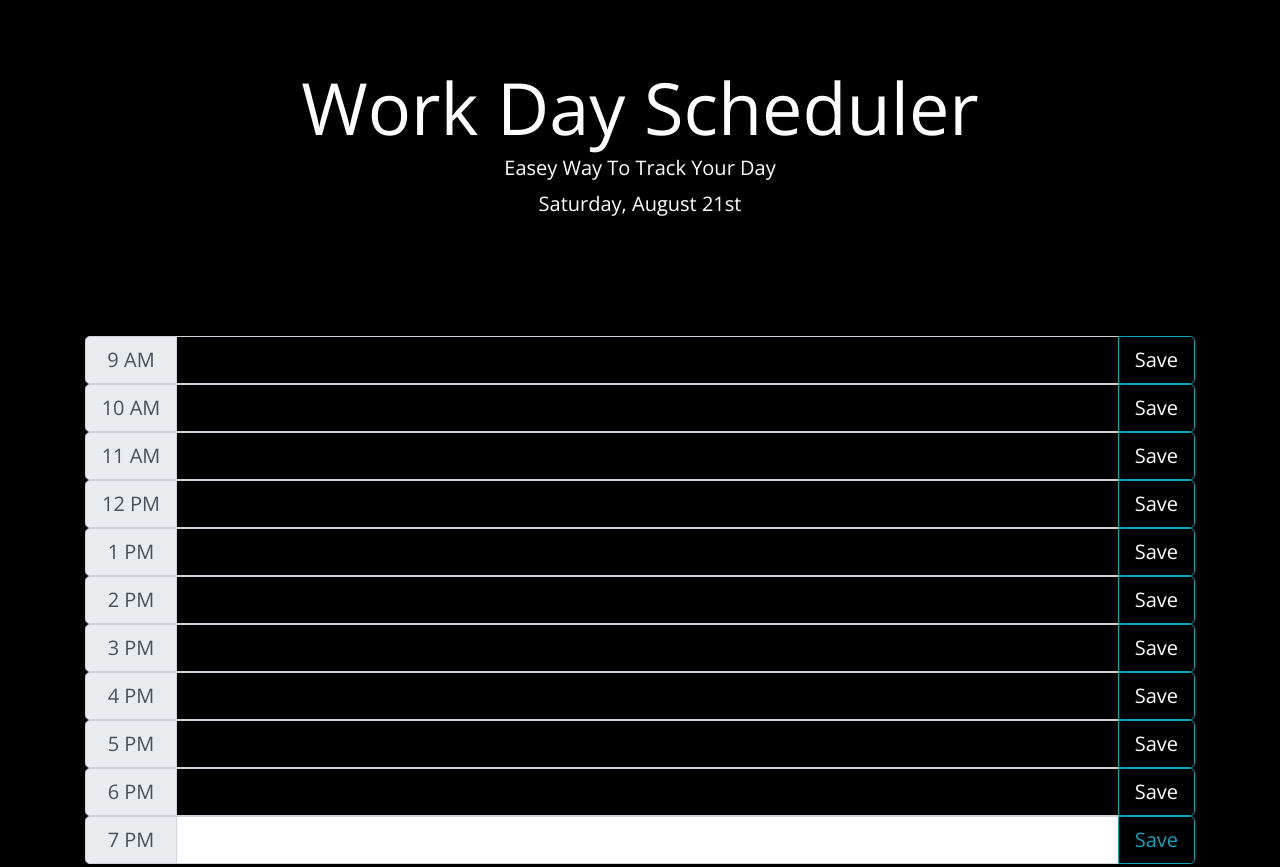
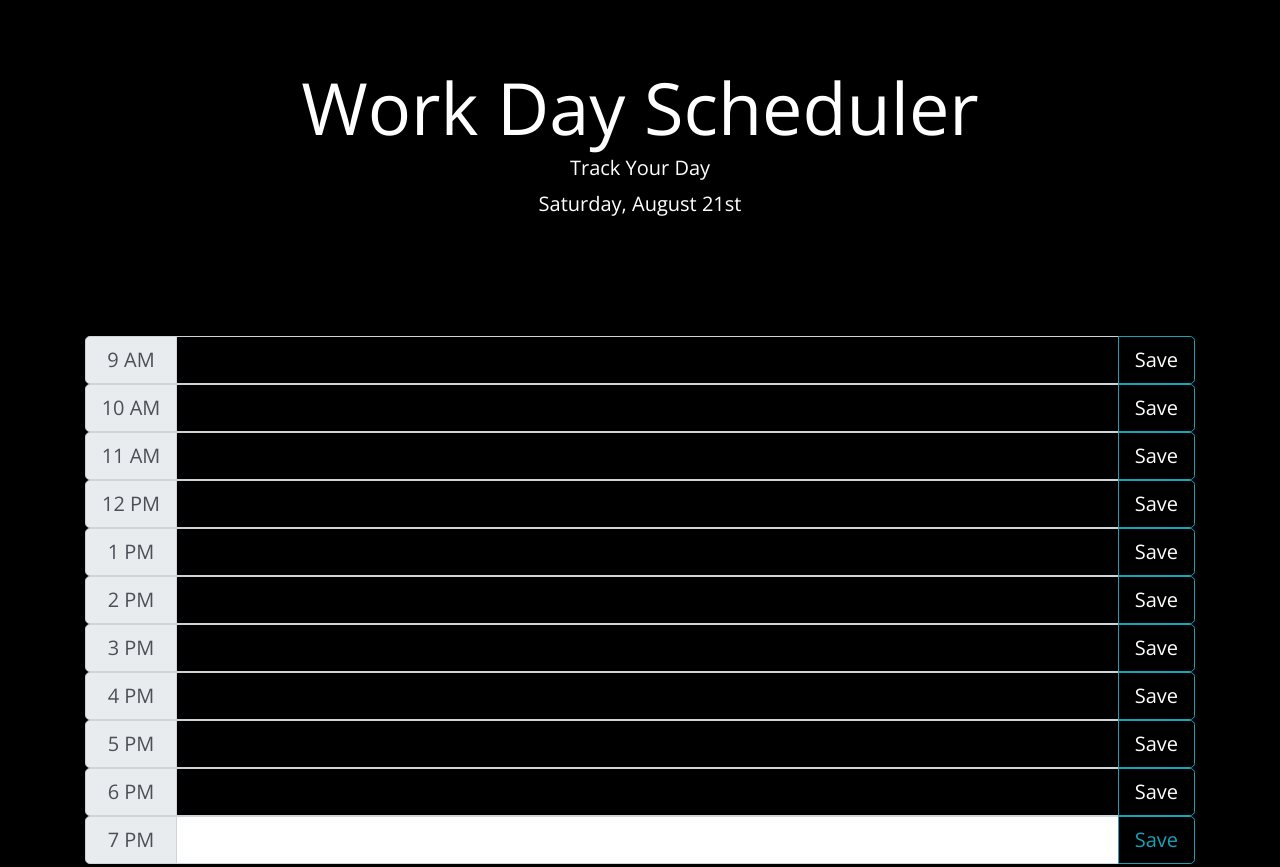
Before and after one commit to timothysepulvado/day-plan, a plain HTML site: page index.html in a window 1280 px wide. Shown: the top 867 px of the page. Drawn offline with nearby package versions, Linux system fonts and the light colour scheme.

Commit message:
readm 2e

```diff
--- a/index.html
+++ b/index.html
@@ -26,7 +26,7 @@
   <body>
     <header class="jumbotron">
       <h1 class="display-3">Work Day Scheduler</h1>
-      <p class="lead">Easey Way To Track Your Day</p>
+      <p class="lead">Track Your Day</p>
       <p id="currentDay" class="lead"></p>
     </header>
     <div class="container">
```
